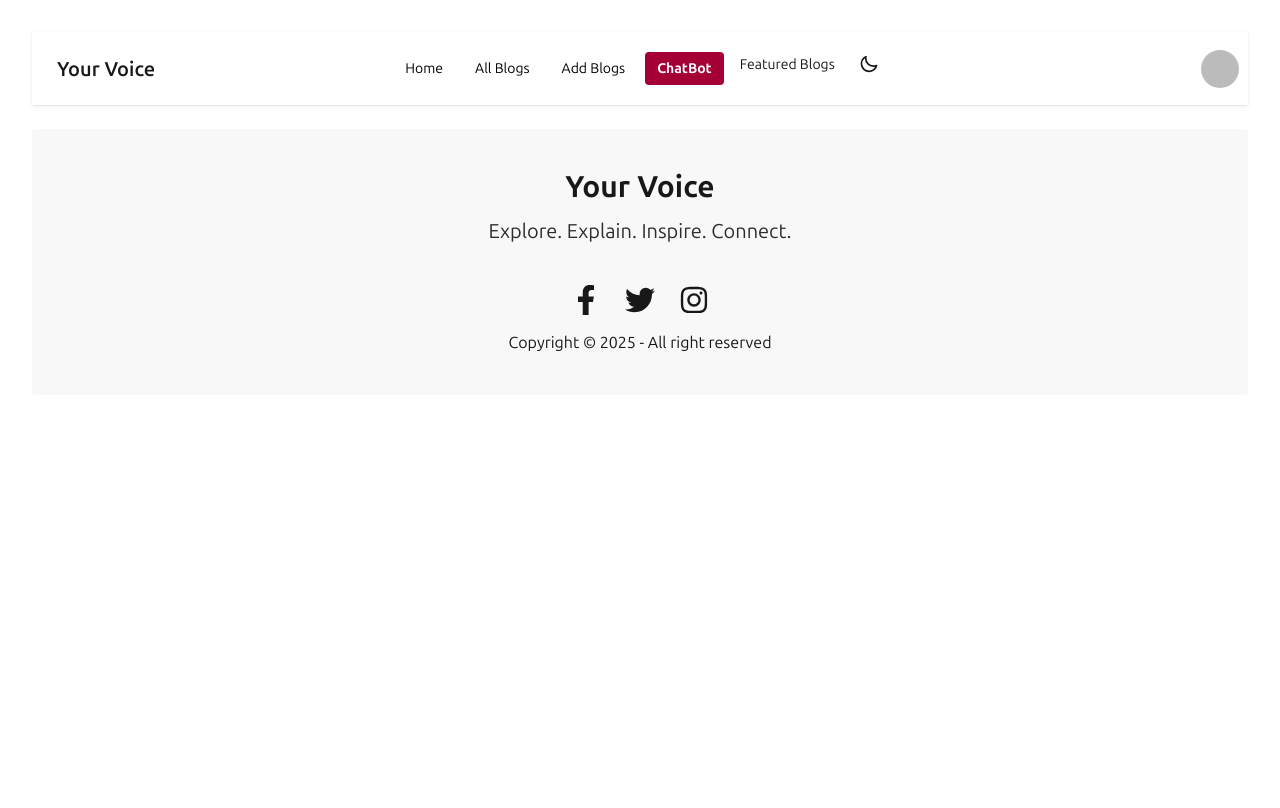
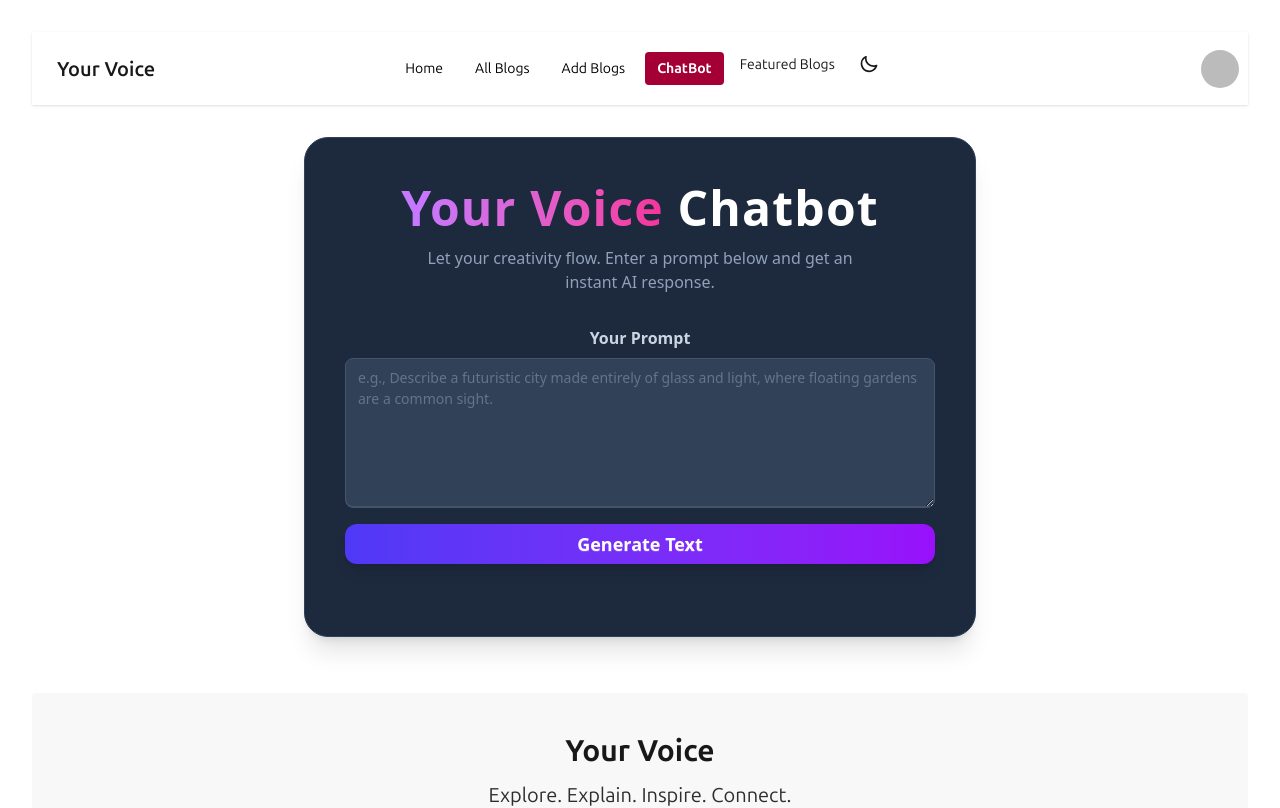
Before and after one commit to Tanmoym047/your_voice_client, a React (Vite) app: page /chatbot in a window 1280 px wide. Shown: the top 808 px of the page. Built offline with nearby package versions, Linux system fonts and the light colour scheme; no server answers; sample sign-in values are in the browser's storage.

Commit message:
chatbot works

```diff
--- a/src/components/Chatbot/Chatbot.jsx
+++ b/src/components/Chatbot/Chatbot.jsx
@@ -1,9 +1,96 @@
-import React from 'react';
+import React, { useState } from 'react';
+import axios from 'axios';
 
 const Chatbot = () => {
+    const API_URL = 'http://localhost:5000/generate';
+
+    const [prompt, setPrompt] = useState('');
+    const [response, setResponse] = useState('');
+    const [loading, setLoading] = useState(false);
+    const [error, setError] = useState('');
+
+    const handleSubmit = async (e) => {
+        e.preventDefault();
+
+        setLoading(true);
+        setError('');
+        setResponse('');
+
+        if (!prompt.trim()) {
+            setError("Please enter a prompt to generate text.");
+            setLoading(false);
+            return;
+        }
+        try {
+            const res = await axios.post(API_URL, { prompt });
+            setResponse(res.data.text);
+        } catch (err) {
+            console.error("API call failed:", err);
+            setError("Failed to get a response from the AI. Please ensure your backend is running and try again.");
+        } finally {
+            setLoading(false);
+        }
+    };
+
     return (
-        <div>
+        <div className="min-h-1/2 flex items-center justify-center p-4 sm:p-8 font-sans text-gray-200">
+            <div className="w-full max-w-2xl bg-slate-800 rounded-3xl shadow-xl border border-slate-700 p-6 sm:p-10 flex flex-col items-center animate-fade-in">
 
+                <h1 className="text-4xl sm:text-5xl font-extrabold text-white text-center mb-2 leading-tight tracking-wide">
+                    <span className="bg-clip-text text-transparent bg-gradient-to-r from-purple-400 to-pink-500">Your Voice</span> Chatbot
+                </h1>
+                <p className="text-center text-slate-400 mb-8 max-w-md text-sm sm:text-base">
+                    Let your creativity flow. Enter a prompt below and get an instant AI response.
+                </p>
+
+                <form onSubmit={handleSubmit} className="w-full mb-8">
+                    <label htmlFor="prompt" className="block text-slate-300 font-semibold mb-2">
+                        Your Prompt
+                    </label>
+                    <textarea
+                        id="prompt"
+                        className="textarea w-full resize-y min-h-[150px] mb-4 bg-slate-700 text-white border-slate-600 rounded-lg transition-all duration-300 focus:outline-none focus:ring-2 focus:ring-purple-500 focus:border-purple-500 placeholder-slate-500"
+                        placeholder="e.g., Describe a futuristic city made entirely of glass and light, where floating gardens are a common sight."
+                        value={prompt}
+                        onChange={(e) => setPrompt(e.target.value)}
+                    />
+
+                    <button
+                        type="submit"
+                        className="btn w-full font-bold py-3 rounded-xl text-lg transition-all duration-300 transform hover:scale-105
+                       bg-gradient-to-r from-indigo-600 to-purple-600 text-white border-none
+                       hover:from-indigo-700 hover:to-purple-700 shadow-lg hover:shadow-xl hover:shadow-purple-500/30"
+                        disabled={loading}
+                    >
+                        {loading ? (
+                            <span className="loading loading-dots loading-md text-white"></span>
+                        ) : (
+                            'Generate Text'
+                        )}
+                    </button>
+                </form>
+
+                <div className="w-full">
+                    {error && (
+
+                        <div role="alert" className="alert alert-error bg-red-900 text-red-300 border-red-700 shadow-md">
+                            <svg xmlns="http://www.w3.org/2000/svg" className="stroke-current shrink-0 h-6 w-6" fill="none" viewBox="0 0 24 24"><path strokeLinecap="round" strokeLinejoin="round" strokeWidth="2" d="M10 14l2-2m0 0l2-2m-2 2l-2-2m2 2l2 2m7-2a9 9 0 11-18 0 9 9 0 0118 0z" /></svg>
+                            <span>{error}</span>
+                        </div>
+                    )}
+
+                    {response && !loading && (
+
+                        <div className="card w-full bg-slate-700 shadow-lg border border-slate-600 mt-6 rounded-xl animate-fade-in-up">
+                            <div className="card-body p-6">
+                                <h2 className="card-title text-2xl mb-4 text-purple-400 font-bold border-b border-purple-500/50 pb-2">AI Response</h2>
+
+                                <p className="whitespace-pre-wrap text-gray-300 leading-relaxed text-base">{response}</p>
+                            </div>
+                        </div>
+                    )}
+                </div>
+            </div>
         </div>
     );
 };
```
